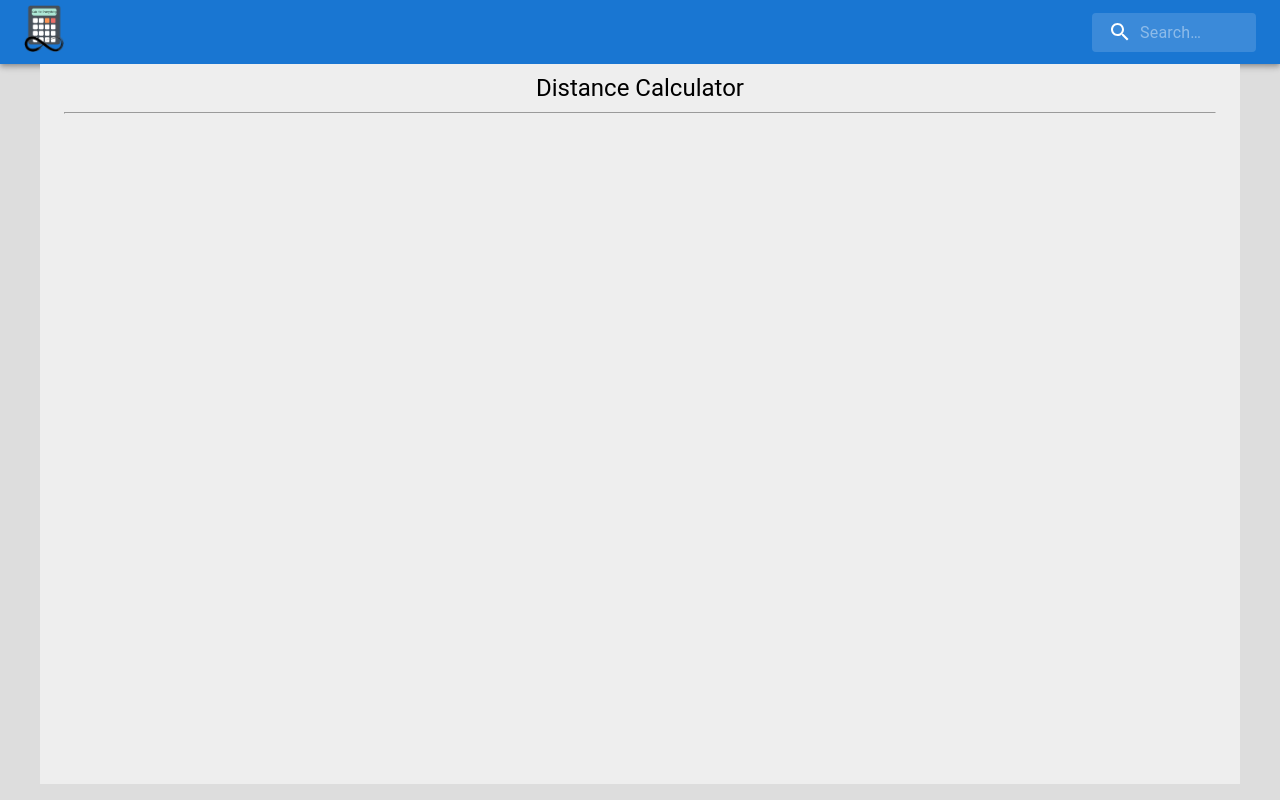
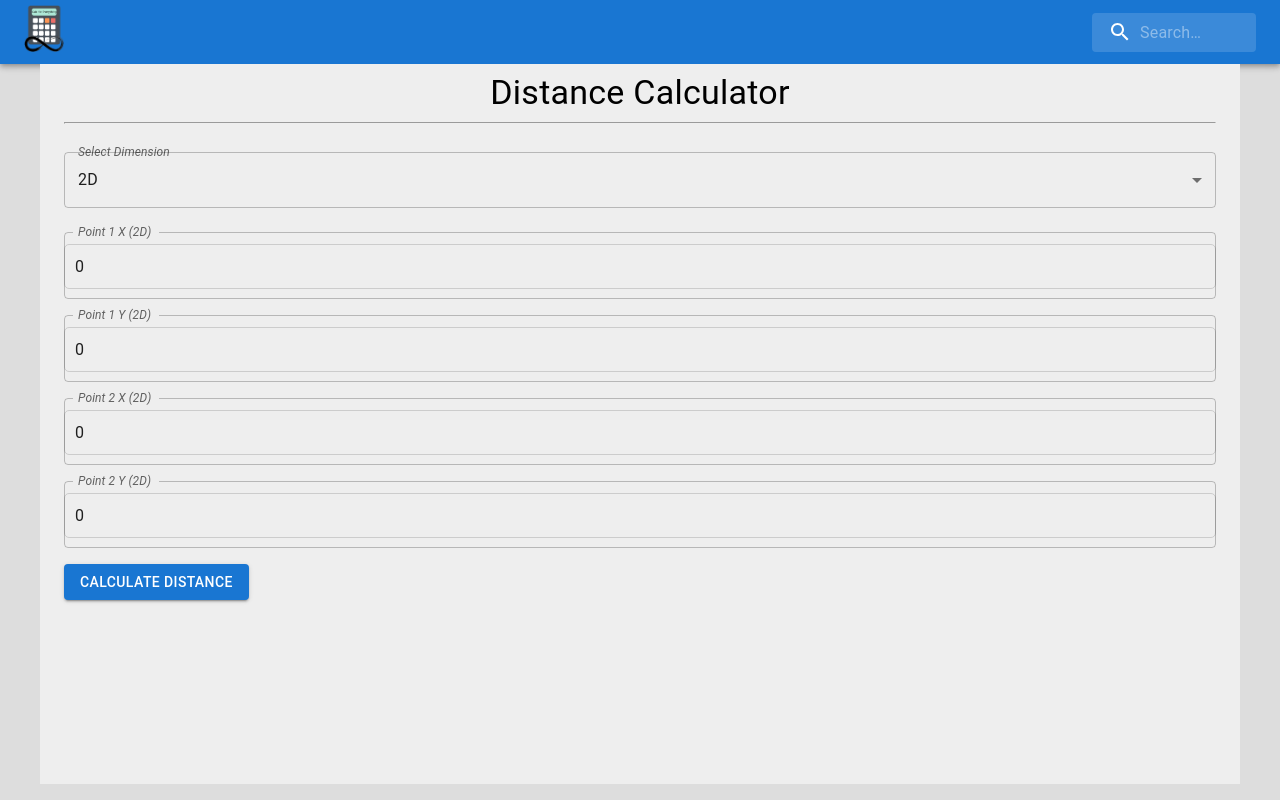
Before and after one commit to SarthakKeshari/calc_for_everything, a React (Create React App) app in the folder calculators/: page /distancecalc in a window 1280 px wide. Built offline with nearby package versions, Linux system fonts and the light colour scheme.

Commit message:
Created a distance calculator to calculate distance between 2d and 3d points

```diff
--- a/calculators/src/mathematical/distanceFormula/MainDistanceFormula.js
+++ b/calculators/src/mathematical/distanceFormula/MainDistanceFormula.js
@@ -1,14 +1,136 @@
-import React from 'react';
-import { Container, Typography } from '@mui/material';
+import React, { useState } from "react";
+import {
+  Container,
+  Typography,
+  TextField,
+  Button,
+  Select,
+  MenuItem,
+  FormControl,
+  InputLabel,
+} from "@mui/material";
 
-function MainDistanceFormula(){
-    return(
-        <Container maxWidth="lg" sx={{ bgcolor: '#eeeeee', minHeight: '90vh', paddingY:"10" }}>
-            <Typography pt={1} variant='h5' sx = {{textAlign: "center"}}>Distance Calculator</Typography>
-            <hr/>
-            <br/>
-        </Container>
-    )
+function MainDistanceFormula() {
+  const [point1, setPoint1] = useState({ x: 0, y: 0, z: 0 });
+  const [point2, setPoint2] = useState({ x: 0, y: 0, z: 0 });
+  const [distance, setDistance] = useState(null);
+  const [dimension, setDimension] = useState("2D"); // Default to 2D
+
+  const calculateDistance = () => {
+    const dx = point1.x - point2.x;
+    const dy = point1.y - point2.y;
+    let dist;
+
+    if (dimension === "3D") {
+      const dz = point1.z - point2.z;
+      dist = Math.sqrt(dx * dx + dy * dy + dz * dz);
+    } else {
+      dist = Math.sqrt(dx * dx + dy * dy);
+    }
+
+    setDistance(dist);
+  };
+
+  return (
+    <Container
+      maxWidth="lg"
+      sx={{ bgcolor: "#eeeeee", minHeight: "90vh", paddingY: "10" }}
+    >
+      <Typography pt={1} variant="h4" sx={{ textAlign: "center" }}>
+        Distance Calculator
+      </Typography>
+      <hr />
+      <br />
+      <FormControl fullWidth sx={{ marginBottom: 3 }}>
+        <InputLabel>Select Dimension</InputLabel>
+        <Select
+          value={dimension}
+          onChange={(e) => setDimension(e.target.value)}
+        >
+          <MenuItem value="2D">2D</MenuItem>
+          <MenuItem value="3D">3D</MenuItem>
+        </Select>
+      </FormControl>
+      <TextField
+        label={`Point 1 X (${dimension})`}
+        variant="outlined"
+        type="number"
+        fullWidth
+        value={point1.x}
+        onChange={(e) =>
+          setPoint1({ ...point1, x: parseFloat(e.target.value) })
+        }
+        sx={{ marginBottom: 2 }}
+      />
+      <TextField
+        label={`Point 1 Y (${dimension})`}
+        variant="outlined"
+        type="number"
+        fullWidth
+        value={point1.y}
+        onChange={(e) =>
+          setPoint1({ ...point1, y: parseFloat(e.target.value) })
+        }
+        sx={{ marginBottom: 2 }}
+      />
+      {dimension === "3D" && (
+        <TextField
+          label={`Point 1 Z (${dimension})`}
+          variant="outlined"
+          type="number"
+          fullWidth
+          value={point1.z}
+          onChange={(e) =>
+            setPoint1({ ...point1, z: parseFloat(e.target.value) })
+          }
+          sx={{ marginBottom: 2 }}
+        />
+      )}
+      <TextField
+        label={`Point 2 X (${dimension})`}
+        variant="outlined"
+        type="number"
+        fullWidth
+        value={point2.x}
+        onChange={(e) =>
+          setPoint2({ ...point2, x: parseFloat(e.target.value) })
+        }
+        sx={{ marginBottom: 2 }}
+      />
+      <TextField
+        label={`Point 2 Y (${dimension})`}
+        variant="outlined"
+        type="number"
+        fullWidth
+        value={point2.y}
+        onChange={(e) =>
+          setPoint2({ ...point2, y: parseFloat(e.target.value) })
+        }
+        sx={{ marginBottom: 2 }}
+      />
+      {dimension === "3D" && (
+        <TextField
+          label={`Point 2 Z (${dimension})`}
+          variant="outlined"
+          type="number"
+          fullWidth
+          value={point2.z}
+          onChange={(e) =>
+            setPoint2({ ...point2, z: parseFloat(e.target.value) })
+          }
+          sx={{ marginBottom: 2 }}
+        />
+      )}
+      <Button variant="contained" color="primary" onClick={calculateDistance}>
+        Calculate Distance
+      </Button>
+      {distance !== null && (
+        <Typography variant="h6" sx={{ textAlign: "center", marginTop: 2 }}>
+          Distance: {distance.toFixed(2)}
+        </Typography>
+      )}
+    </Container>
+  );
 }
 
 export default MainDistanceFormula;
```
